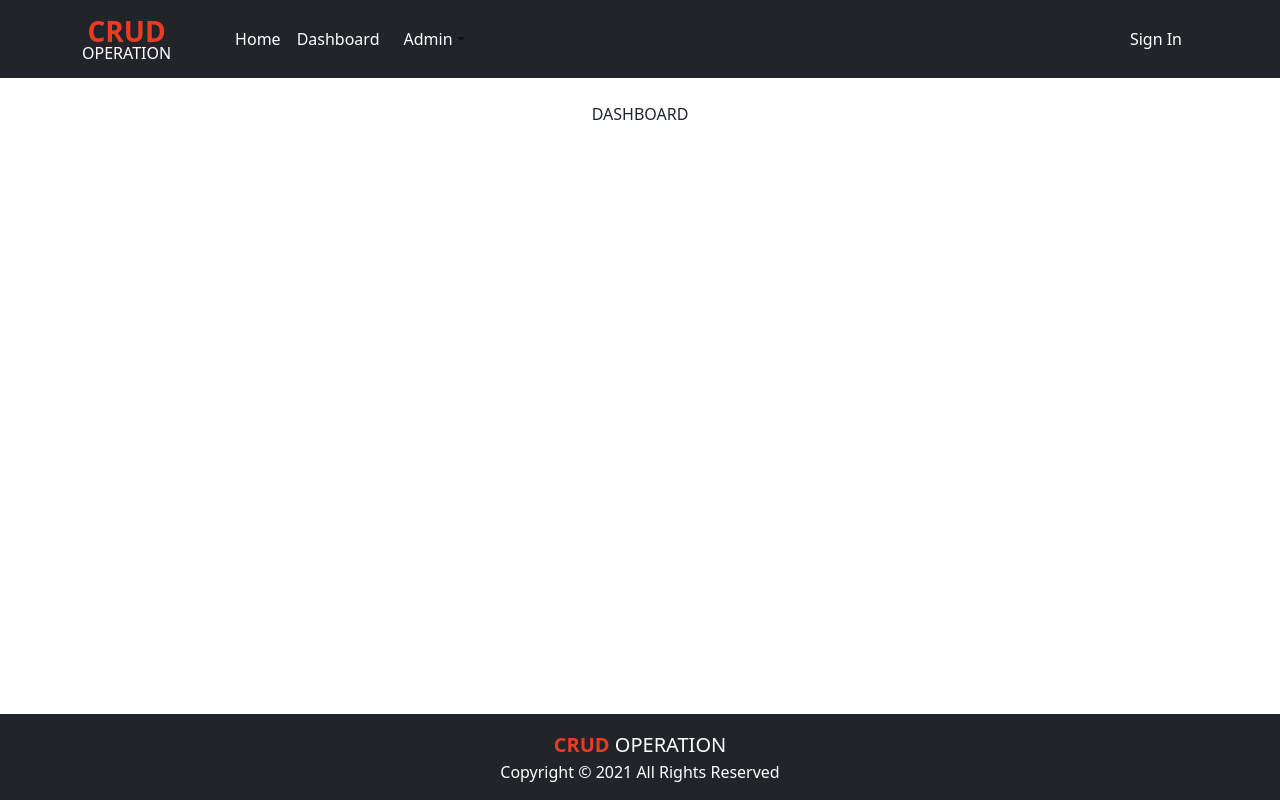
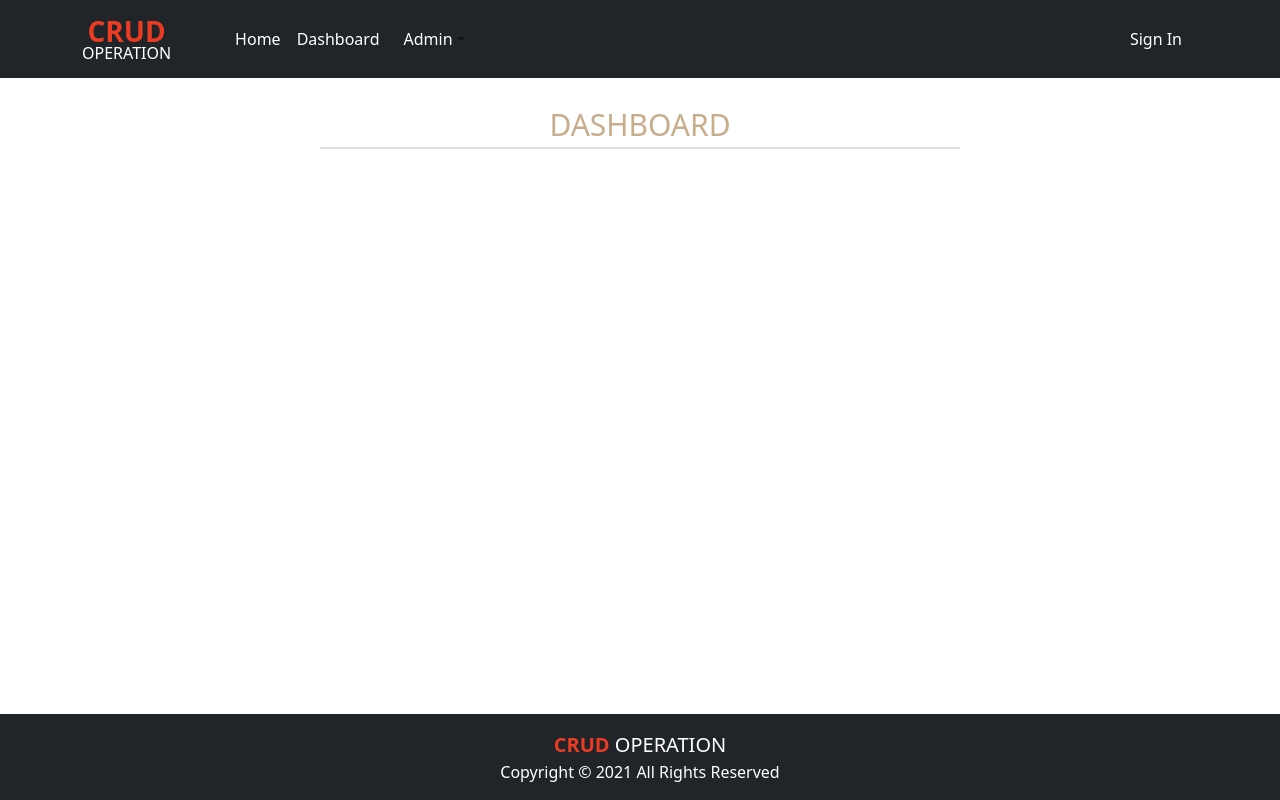
Before and after one commit to React-JS-Beginner/more_crud_site, a React (Create React App) app: page /dashboard in a window 1280 px wide. Built offline with nearby package versions, Linux system fonts and the light colour scheme; no server answers.

Commit message:
span-align-done

```diff
--- a/src/Components/Dashboard/Dashboard.css
+++ b/src/Components/Dashboard/Dashboard.css
@@ -0,0 +1,15 @@
+.dashboard {
+  font-size: 30px;
+  color: #c7ad8b;
+  text-align: center;
+}
+
+hr.new {
+  border: 1px solid #c7ad8b;
+  width: 50%;
+}
+
+/* //////////////////// Media Queries ///////////////////// */
+
+@media all and (max-width: 688px) {
+}
--- a/src/Components/Dashboard/Dashboard.js
+++ b/src/Components/Dashboard/Dashboard.js
@@ -3,9 +3,14 @@ import "./Dashboard.css";
 
 const Dashboard = () => {
   return (
-    <div>
-      <p className="dashboard text-center p-4 text-uppercase">DashBoard</p>
-    </div>
+    <>
+      <div className="dashboard pt-4">
+        <span className="text-uppercase">
+          DashBoard
+        </span>
+      </div>
+      <hr class="new" />
+    </>
   );
 };
 
```
